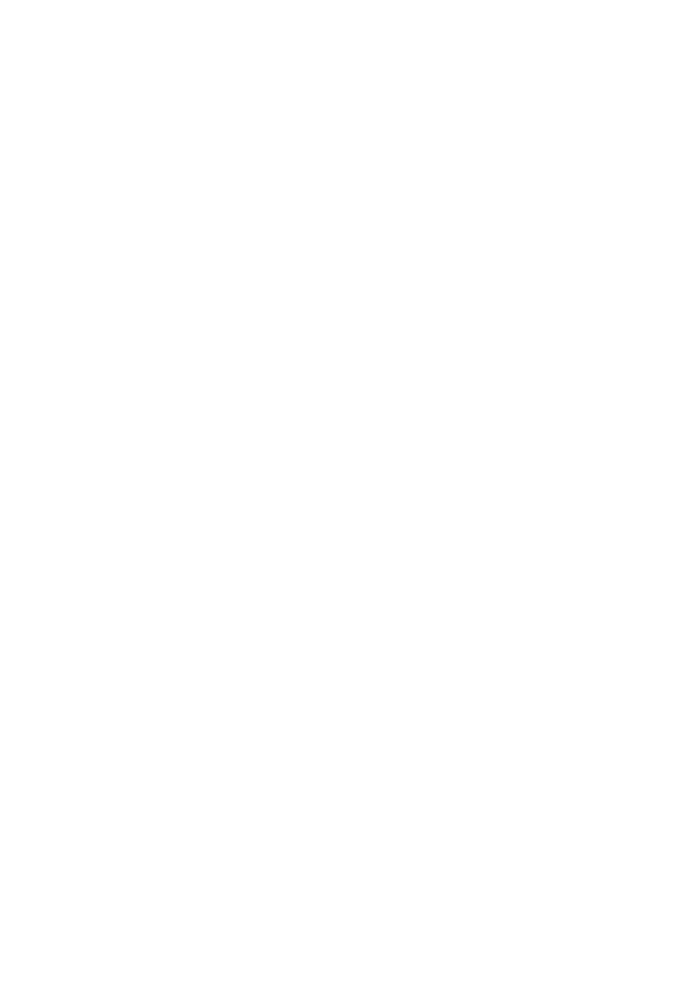
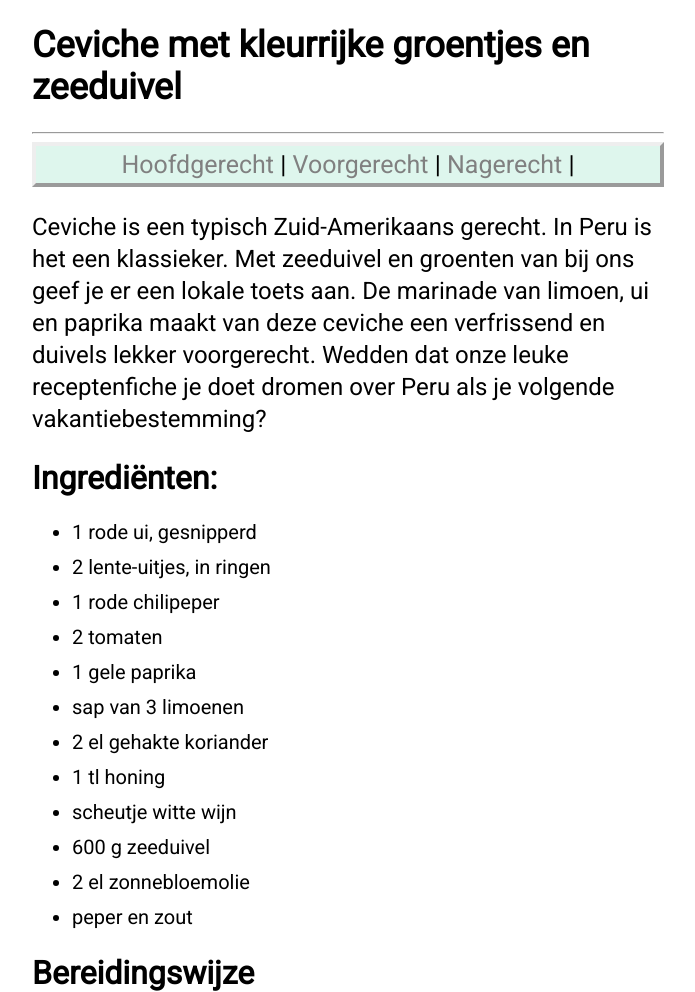
Before and after one commit to WilliamvdW/Gehacktbread, a plain HTML site: page voorgerecht.html in a window 1280 px wide. Shown: the top 992 px of the page, without its empty margins (292-987 px from the left). Before the commit the page ends 800 px from the top, so only its background shows below. Drawn offline with Linux system fonts and the light colour scheme.

Commit message:
Added content to html and CSS
Added text, a div, images of food, font-sizes and such(CSS content that corresponds with technical demand.

```diff
--- a/css/style.css
+++ b/css/style.css
@@ -0,0 +1,90 @@
+body{
+
+	font-family:				'Roboto', sans-serif;
+
+}
+
+.mainPage{
+
+	margin:						0 auto;
+	width:						50%;
+
+}
+
+h1{
+
+    font-size: 					36px;
+
+}
+
+h2{
+
+	font-size:					32px;
+	line-height:				32px;
+
+}
+
+.bereidingswijze{
+
+	font-size:					20px;
+	line-height:				26px;
+
+}
+
+.omschrijving{
+
+	font-size:					24px;
+	line-height: 				32px;
+
+}
+
+.navbar{
+
+	border:						4px;
+	border-style: 				outset;
+	padding:					4px;
+	text-align:					center;
+	font-size:					25px;
+	background-color: 			#def6ed;
+
+}
+
+.navbarstyle{
+
+	text-decoration:			none;
+	color: 						grey;
+
+}
+
+p{
+
+	font-size:					20px;
+	line-height: 				26px;
+
+}
+
+.list1{
+
+	font-size:					20px;
+	line-height:				25px;
+	margin-bottom:				10px;
+
+}
+
+#gehaktbroodpic{
+
+	width:						500px;
+	height:						500px;
+
+}
+
+.tip{
+
+	border-radius: 				10px;
+	border-width:				10px;
+	background-color:			#def6ed;
+	padding:					12px;
+
+
+
+}
--- a/style.css
+++ /dev/null
@@ -1,82 +0,0 @@
-body{
-
-	font-family:				'Roboto', sans-serif;
-
-}
-
-.mainPage{
-
-	margin:						0 auto;
-	width:						50%;
-
-}
-
-h1{
-
-    font-size: 					36px;
-
-}
-
-h2{
-
-	font-size:					32px;
-	line-height:				36px;
-
-}
-
-.omschrijving{
-
-	font-size:					24px;
-	line-height: 				32px;
-
-}
-
-.navbar{
-
-	border:						4px;
-	border-style: 				outset;
-	padding:					4px;
-	text-align:					center;
-	font-size:					25px;
-	background-color: 			#def6ed;
-
-}
-
-#navstyle{
-
-	text-decoration:			none;
-	color: 						grey;
-
-}
-
-p{
-
-	font-size:					20px;
-	line-height: 				26px;
-
-}
-
-.list1{
-
-	font-size:					20px;
-	line-height:				25px;
-
-}
-
-#gehaktbroodpic{
-
-	width:						500px;
-	height:						500px;
-
-}
-
-.tip{
-
-	border-radius: 				10px;
-	border-width:				10px;
-	background-color:			#def6ed;
-	padding:					12px;
-
-
-
-}
--- a/voorgerecht.html
+++ b/voorgerecht.html
@@ -1,9 +1,65 @@
-<!DOCTYPE html5>
+<!DOCTYPE html>
 <html>
 <head>
 	<title>Voorgerecht</title>
+	<link rel="stylesheet" type="text/css" href="css/style.css">
+	<link href="https://fonts.googleapis.com/css?family=Roboto" rel="stylesheet">
+	 <meta charset="utf-8">
 </head>
+<html lang="en">
 <body>
+	<div class="mainPage">
+<h1>Ceviche met kleurrijke groentjes en zeeduivel</h1>
+		<hr>
+	<nav class="navbar">
+		<a href="index.html" class="navbarstyle">Hoofdgerecht</a> |
+		<a href="voorgerecht.html" class="navbarstyle">Voorgerecht</a> |
+		<a href="nagerecht.html" class="navbarstyle">Nagerecht</a> |
+	</nav>
+	<p class="omschrijving">
+			Ceviche is een typisch Zuid-Amerikaans gerecht. In Peru is het een klassieker. Met zeeduivel en groenten van bij ons geef je er een lokale toets aan. De marinade van limoen, ui en paprika maakt van deze ceviche een verfrissend en duivels lekker voorgerecht. Wedden dat onze leuke receptenfiche je doet dromen over Peru als je volgende vakantiebestemming?
+ 			<br>
+	</p>
+
+<h2><strong> Ingrediënten: </strong></h2>
+	<ul>
+
+		<li class="list1"> 1 rode ui, gesnipperd</li>
+		<li class="list1"> 2 lente-uitjes, in ringen</li>
+		<li class="list1"> 1 rode chilipeper</li>
+		<li class="list1">	2 tomaten</li>
+		<li class="list1"> 1 gele paprika</li>
+		<li class="list1">	sap van 3 limoenen</li>
+		<li class="list1"> 2 el gehakte koriander</li>
+		<li class="list1"> 1 tl honing</li>
+		<li class="list1"> scheutje witte wijn</li>
+		<li class="list1"> 600 g zeeduivel</li>
+		<li class="list1"> 2 el zonnebloemolie</li>
+		<li class="list1"> peper en zout</li>
+	</ul>
+
+<h2> Bereidingswijze </h2>
+	<p class="bereidingswijze">
+		1. Snipper de rode ui fijn. Maak een marinade van de rode ui, chilipeper, het limoensap, de honing, wijn en olie. Snijd de vis in blokjes en leg ze in een schaal, kruid met peper en zout en giet er de marinade over. Dek af met vershoudfolie en zet 1 uur in de koelkast.
+		<br><br>
+		2. Snijd de lente-ui in ringen. Verwijder de zaadjes uit de tomaten en snijd in blokjes. Snijd de paprika in kleine blokjes van +/- 5 mm op 5 mm. Meng de lente-ui met de tomaten, paprika en koriander. Breng op smaak met peper en zout.
+		<br><br>
+		3. Haal de visblokjes uit de marinade en schep ze onder de groenten. Verdeel over borden en serveer met knapperig brood.
+		<br><br>
+	</p>
+
+		<img src="images/voorgerecht.jpg" id="voorgerecht" alt="lekker eten hoor">
+		<br>
+		<br>
+
+	<p class="tip">
+			<strong> Tip:  </strong> Zorg dat je in een radius van 500m bij een toilet blijft.
+		</p>
+
+
+
+
+</div>
 
 </body>
 </html>
```
Also changed, not shown: index.html (+12 -9 lines), nagerecht.html (+46 -1 lines), images/nagerecht.jpg (added), images/voorgerecht.jpg (added).
